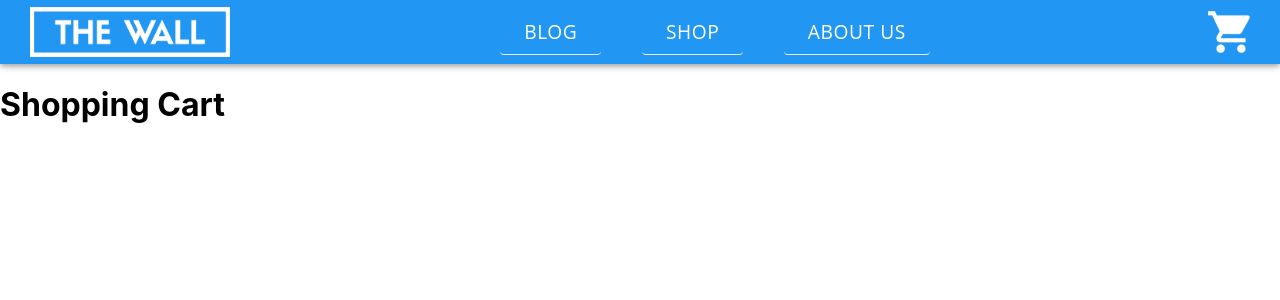
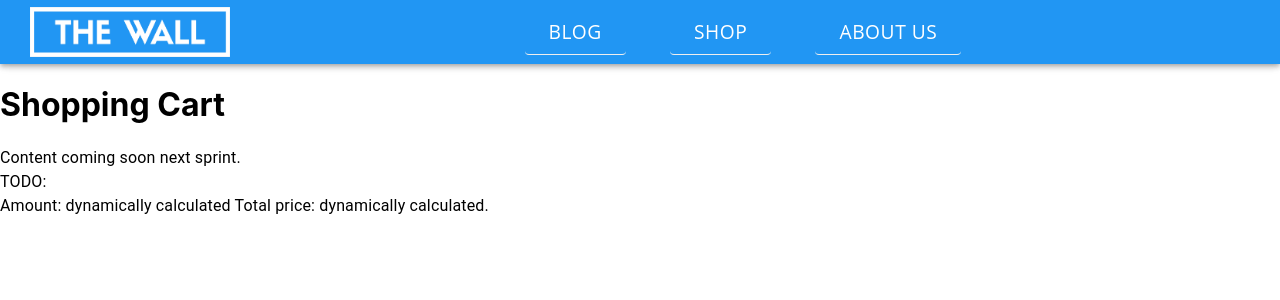
Before and after one commit to programotuojes/ktu-psi-sp, a React (Create React App) app in the folder frontend/: page /shop/cart in a window 1280 px wide. Shown: the top 300 px of the page. Built offline with nearby package versions, Linux system fonts and the light colour scheme.

Commit message:
Fixed everything that is in comments

```diff
--- a/frontend/src/components/NavBar.js
+++ b/frontend/src/components/NavBar.js
@@ -5,11 +5,12 @@ import IconButton from '@material-ui/core/IconButton';
 import Button from '@material-ui/core/Button';
 import MenuIcon from '@material-ui/icons/Menu';
 import logo from '../logo.png';
-import shoppingcart from '../shopping_cart.png';
 import {makeStyles} from '@material-ui/core/styles';
 import {useDispatch, useSelector} from 'react-redux';
 import {toggleSidebar} from '../store/actions/sidebar';
 import {isSidebarOpen} from '../store/selectors/sidebar';
+import ShoppingBasketIcon from '@material-ui/icons/ShoppingBasket';
+import grey from '@material-ui/core/colors/grey';
 
 const useStyles = makeStyles({
   appBar: {
@@ -38,6 +39,7 @@ const useStyles = makeStyles({
 function NavBar() {
   const classes = useStyles();
   const dispatch = useDispatch();
+  const accent = grey[50];
 
   const open = useSelector(isSidebarOpen);
 
@@ -54,6 +56,16 @@ function NavBar() {
       );
     }
   };
+  const shoppingCartButton = () => {
+    if(window.location.pathname == '/shop') {
+      return (
+        <IconButton className={classes.icon} href="/shop/cart" aria-label="Shopping cart">
+            <ShoppingBasketIcon width={'100px'} height={'100px'} color={accent}></ShoppingBasketIcon>
+
+          </IconButton>
+      );
+    }
+  };
 
   return (
     <>
@@ -61,9 +73,9 @@ function NavBar() {
         <Toolbar>
           {sidebarButton()}
 
-          <IconButton className={classes.icon} href="/" aria-label="home">
+          <Button className={classes.icon} href="/" aria-label="home">
             <img src={logo} alt="logo" width={'200px'} height={'50px'} />
-          </IconButton>
+          </Button>
 
           <div className={classes.grow} />
 
@@ -83,9 +95,7 @@ function NavBar() {
             ABOUT US
           </Button>
           <div className={classes.grow} />
-          <IconButton className={classes.icon} href="/payment" aria-label="home">
-            <img src={shoppingcart} alt="logo" width={'50px'} height={'50px'} />
-          </IconButton>
+          {shoppingCartButton()}
         </Toolbar>
       </AppBar>
       <Toolbar />
--- a/frontend/src/pages/shoppingCart/ShoppingCart.js
+++ b/frontend/src/pages/shoppingCart/ShoppingCart.js
@@ -1,5 +1,6 @@
 import React from 'react';
 import { Helmet } from 'react-helmet-async';
+import { Typography } from '@material-ui/core';
 
 const title = 'Shopping Cart';
 
@@ -11,6 +12,13 @@ function ShoppingCart() {
       </Helmet>
 
       <h1>Shopping Cart</h1>
+
+      <Typography variant={'body1'}>
+        Content coming soon next sprint. <br></br>
+        TODO: <br></br>
+        Amount: dynamically calculated
+        Total price: dynamically calculated.
+      </Typography>
     </>
   );
 }
```
Also changed, not shown: 1 other file (tests, documents, lock files or other folders).
